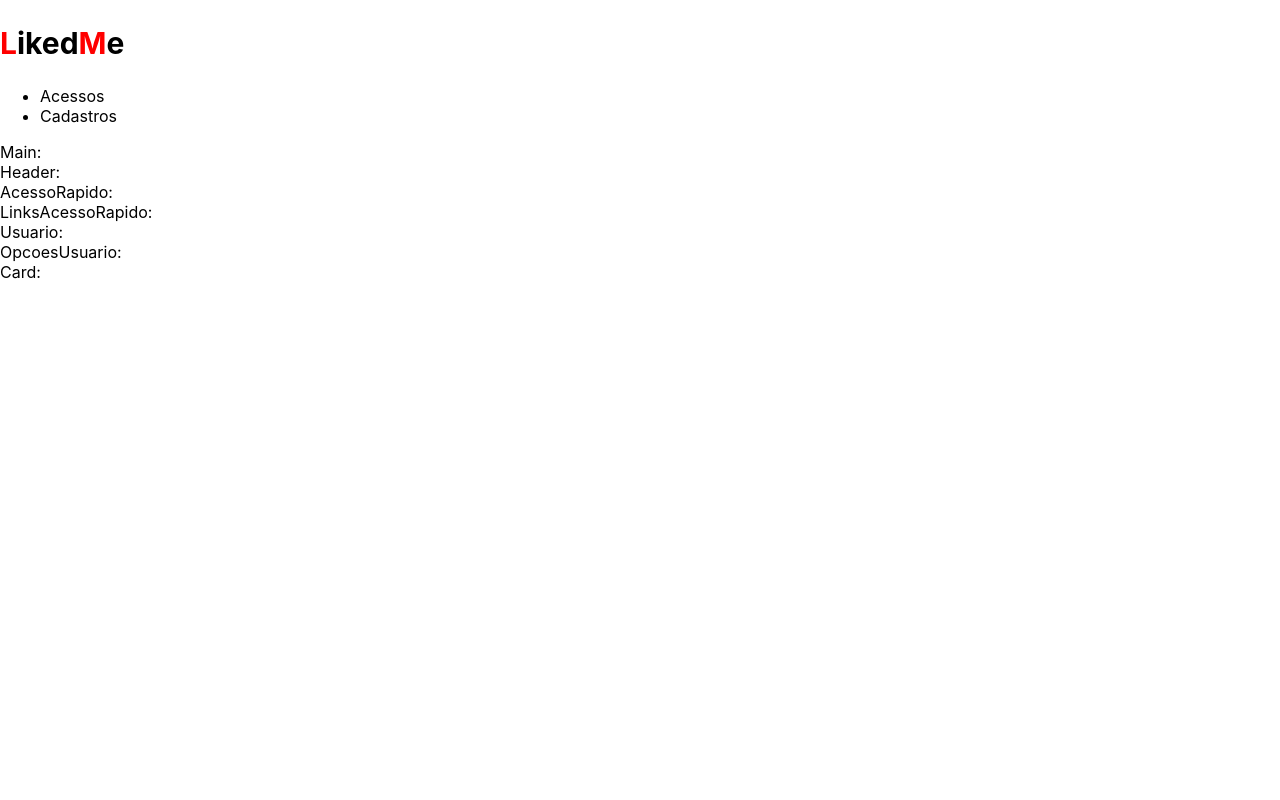
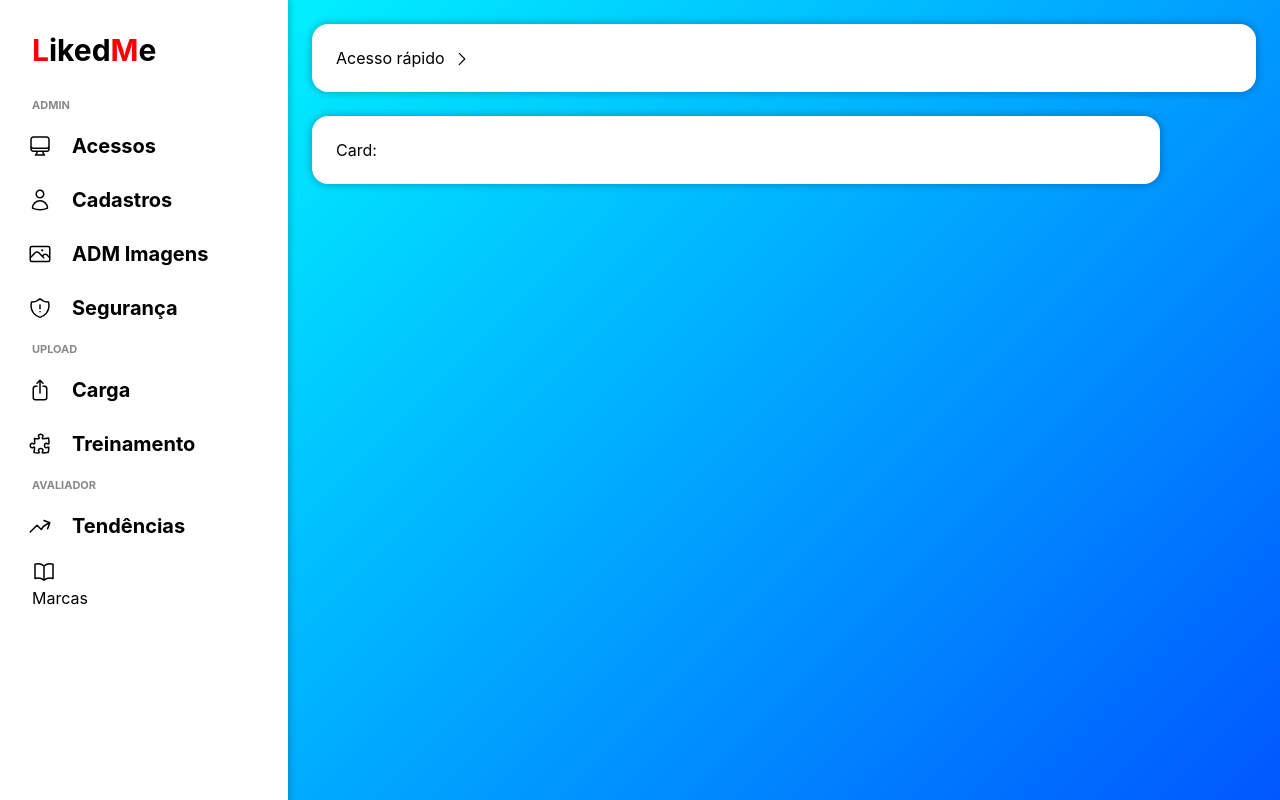
Before and after one commit to castelanlan/LikedMeApp, a React (Create React App) app: page / in a window 1280 px wide. Built offline with nearby package versions, Linux system fonts and the light colour scheme; a web font is replaced by a local one.

Commit message:
Nav/Header básicos

```diff
--- a/src/App.css
+++ b/src/App.css
@@ -37,6 +37,112 @@
   }
 } */
 
+.App {
+  display: flex;
+  flex-direction: row;
+  height: 100vh;
+}
+
+* {
+  --black: 900;
+  --bold: 700;
+  --medium: 500;
+  --regular: 400;
+  --light: 300;
+  --thin: 100;
+
+  --shadow: 0 0 7px 2px rgba(0 0 0 / .2);
+
+  margin: 0;
+  padding: 0;
+}
+
 h1 {
   font-size: 30px;
 }
+
+.nav {
+  padding: 2em 4em 2em 2em;
+  box-shadow: var(--shadow);
+  z-index: 2;
+}
+
+.title {
+  margin-bottom: 1em;
+}
+
+.nav-link-section-title {
+  font-size: 11px;
+  font-weight: var(--bold);
+  color: #888;
+  position: relative;
+}
+
+.nav-link-section-title::before {
+  content: " ";
+  position: absolute;
+  top: 0;
+  left: 100%;
+  height: 1px;
+  background-color: #888;
+}
+
+.nav-link-item {
+  font-size: 20px;
+  font-weight: var(--bold);
+
+  border-radius: .3em;
+
+  display: flex;
+  min-width: 10em;
+  margin: .7em -.6em;
+  padding: .4em .4em;
+  transition: all .3s;
+}
+
+.nav-link-item:hover {
+  background-color: #ddd;
+}
+
+.nav-link-item p {
+  margin-left: 1em;
+}
+
+.nav-link-item-icon {
+  height: 24px;
+}
+
+.main {
+  flex-grow: 1;
+  background-image: linear-gradient(135deg, rgba(0,240,255,1) 0%, rgba(0,87,255,1) 100%);;
+}
+
+.header, .card {
+  background-color: #fff;
+  box-shadow: var(--shadow);
+  padding: 1.5em;
+  margin: 1.5em;
+  border-radius: 1em;
+
+  display: flex;
+}
+
+.header-acesso-rapido {
+  display: flex;
+  flex-direction: row;
+  justify-content: center;
+}
+
+/* .header-acesso-rapido p {
+  transform: translateY(1px);
+} */
+
+.header-acesso-rapido-icon {
+  margin-left: .5em;
+  height: 18px;
+  transform: translateY(2px);
+}
+
+.card {
+  max-width: 50em;
+}
--- a/src/App.js
+++ b/src/App.js
@@ -1,51 +1,65 @@
-import React, { useState, useEffect } from 'react';
+// import React, { useState, useEffect } from 'react';
 import './App.css';
 
+
+
+function Nav(props) {
+  return (<div className='nav'>{props.children} </div>)
+}
 
 function Title() {
   return (
     <h1 className='title'><span style={{ color: 'red' }}>L</span>iked<span style={{ color: 'red' }}>M</span>e</h1>
   )
 }
-function Nav() {
-  return (
-    <nav>
 
-      <Title />
-      <ul>
-        <li>Acessos</li>
-        <li>Cadastros</li>
-      </ul>
-    </nav>
-  )
+function NavLinkSection(props) {
+  return (<div>{props.children} </div>)
+}
+
+function NavLinkSectionTitle(props) {
+  return (<div className='nav-link-section-title'>{props.children}</div>)
+}
+
+function NavLinkItem(props) {
+  return (<div className='nav-link-item'>{props.children} </div>)
+}
+
+function NavDropDown(props) {
+  return (<div>{props.children} </div>)
 }
 
 function Main(props) {
-  return (<div>Main: { props.children }</div>);
+  return (<div className='main'>{props.children}</div>);
 }
 
 function Header(props) {
-  return (<div>Header: { props.children }</div>);
+  return (<div className='header'>{props.children}</div>);
 }
 
 function AcessoRapido(props) {
-  return (<div>AcessoRapido: { props.children }</div>);
+  return (
+  <div className='header-acesso-rapido'>
+    <p>Acesso rápido</p>
+    <svg className="header-acesso-rapido-icon" xmlns="http://www.w3.org/2000/svg" fill="none" viewBox="0 0 24 24" strokeWidth={1.5} stroke="currentColor"><path strokeLinecap="round" strokeLinejoin="round" d="m8.25 4.5 7.5 7.5-7.5 7.5" /></svg>
+    {props.children}
+  </div>);
 }
 
 function LinksAcessoRapido(props) {
-  return (<div>LinksAcessoRapido: { props.children }</div>);
+  return (<div> {props.children}</div>);
 }
 
 function Usuario(props) {
-  return (<div>Usuario: { props.children }</div>);
+  return (<div> {props.children}</div>);
 }
 
 function OpcoesUsuario(props) {
-  return (<div>OpcoesUsuario: { props.children }</div>);
+  return (<div> {props.children}</div>);
 }
 
 function Card(props) {
-  return (<div>Card: { props.children }</div>);
+  return (<div className='card'>Card: {props.children}</div>);
 }
 
 function App() {
@@ -66,9 +80,52 @@ function App() {
 
   return (
     <div className="App">
-      <Nav />
-      <Main className="main">
-        <Header className="Header">
+      <Nav>
+        <Title />
+        <NavLinkSection>
+          <NavLinkSectionTitle>ADMIN</NavLinkSectionTitle>
+          <NavLinkItem>
+            <svg className="nav-link-item-icon" xmlns="http://www.w3.org/2000/svg" fill="none" viewBox="0 0 24 24" strokeWidth={1.5} stroke="currentColor"><path strokeLinecap="round" strokeLinejoin="round" d="M9 17.25v1.007a3 3 0 0 1-.879 2.122L7.5 21h9l-.621-.621A3 3 0 0 1 15 18.257V17.25m6-12V15a2.25 2.25 0 0 1-2.25 2.25H5.25A2.25 2.25 0 0 1 3 15V5.25m18 0A2.25 2.25 0 0 0 18.75 3H5.25A2.25 2.25 0 0 0 3 5.25m18 0V12a2.25 2.25 0 0 1-2.25 2.25H5.25A2.25 2.25 0 0 1 3 12V5.25" /></svg>
+            <p>Acessos</p>
+          </NavLinkItem>
+          <NavLinkItem>
+            <svg className="nav-link-item-icon" xmlns="http://www.w3.org/2000/svg" fill="none" viewBox="0 0 24 24" strokeWidth={1.5} stroke="currentColor"><path strokeLinecap="round" strokeLinejoin="round" d="M15.75 6a3.75 3.75 0 1 1-7.5 0 3.75 3.75 0 0 1 7.5 0ZM4.501 20.118a7.5 7.5 0 0 1 14.998 0A17.933 17.933 0 0 1 12 21.75c-2.676 0-5.216-.584-7.499-1.632Z" /></svg>
+            <p>Cadastros</p>
+          </NavLinkItem>
+          <NavLinkItem>
+            <svg className="nav-link-item-icon" xmlns="http://www.w3.org/2000/svg" fill="none" viewBox="0 0 24 24" strokeWidth={1.5} stroke="currentColor"><path strokeLinecap="round" strokeLinejoin="round" d="m2.25 15.75 5.159-5.159a2.25 2.25 0 0 1 3.182 0l5.159 5.159m-1.5-1.5 1.409-1.409a2.25 2.25 0 0 1 3.182 0l2.909 2.909m-18 3.75h16.5a1.5 1.5 0 0 0 1.5-1.5V6a1.5 1.5 0 0 0-1.5-1.5H3.75A1.5 1.5 0 0 0 2.25 6v12a1.5 1.5 0 0 0 1.5 1.5Zm10.5-11.25h.008v.008h-.008V8.25Zm.375 0a.375.375 0 1 1-.75 0 .375.375 0 0 1 .75 0Z" /></svg>
+            <p>ADM Imagens</p>
+          </NavLinkItem>
+          <NavLinkItem>
+            <svg className="nav-link-item-icon" xmlns="http://www.w3.org/2000/svg" fill="none" viewBox="0 0 24 24" strokeWidth={1.5} stroke="currentColor"><path strokeLinecap="round" strokeLinejoin="round" d="M12 9v3.75m0-10.036A11.959 11.959 0 0 1 3.598 6 11.99 11.99 0 0 0 3 9.75c0 5.592 3.824 10.29 9 11.622 5.176-1.332 9-6.03 9-11.622 0-1.31-.21-2.57-.598-3.75h-.152c-3.196 0-6.1-1.25-8.25-3.286Zm0 13.036h.008v.008H12v-.008Z" /></svg>
+            <p>Segurança</p>
+          </NavLinkItem>
+        </NavLinkSection>
+        <NavLinkSection>
+          <NavLinkSectionTitle>UPLOAD</NavLinkSectionTitle>
+          <NavLinkItem>
+            <svg className="nav-link-item-icon" xmlns="http://www.w3.org/2000/svg" fill="none" viewBox="0 0 24 24" strokeWidth={1.5} stroke="currentColor"><path strokeLinecap="round" strokeLinejoin="round" d="M9 8.25H7.5a2.25 2.25 0 0 0-2.25 2.25v9a2.25 2.25 0 0 0 2.25 2.25h9a2.25 2.25 0 0 0 2.25-2.25v-9a2.25 2.25 0 0 0-2.25-2.25H15m0-3-3-3m0 0-3 3m3-3V15" /></svg>
+            <p>Carga</p>
+          </NavLinkItem>
+          <NavLinkItem>
+            <svg className="nav-link-item-icon" xmlns="http://www.w3.org/2000/svg" fill="none" viewBox="0 0 24 24" strokeWidth={1.5} stroke="currentColor"><path strokeLinecap="round" strokeLinejoin="round" d="M14.25 6.087c0-.355.186-.676.401-.959.221-.29.349-.634.349-1.003 0-1.036-1.007-1.875-2.25-1.875s-2.25.84-2.25 1.875c0 .369.128.713.349 1.003.215.283.401.604.401.959v0a.64.64 0 0 1-.657.643 48.39 48.39 0 0 1-4.163-.3c.186 1.613.293 3.25.315 4.907a.656.656 0 0 1-.658.663v0c-.355 0-.676-.186-.959-.401a1.647 1.647 0 0 0-1.003-.349c-1.036 0-1.875 1.007-1.875 2.25s.84 2.25 1.875 2.25c.369 0 .713-.128 1.003-.349.283-.215.604-.401.959-.401v0c.31 0 .555.26.532.57a48.039 48.039 0 0 1-.642 5.056c1.518.19 3.058.309 4.616.354a.64.64 0 0 0 .657-.643v0c0-.355-.186-.676-.401-.959a1.647 1.647 0 0 1-.349-1.003c0-1.035 1.008-1.875 2.25-1.875 1.243 0 2.25.84 2.25 1.875 0 .369-.128.713-.349 1.003-.215.283-.4.604-.4.959v0c0 .333.277.599.61.58a48.1 48.1 0 0 0 5.427-.63 48.05 48.05 0 0 0 .582-4.717.532.532 0 0 0-.533-.57v0c-.355 0-.676.186-.959.401-.29.221-.634.349-1.003.349-1.035 0-1.875-1.007-1.875-2.25s.84-2.25 1.875-2.25c.37 0 .713.128 1.003.349.283.215.604.401.96.401v0a.656.656 0 0 0 .658-.663 48.422 48.422 0 0 0-.37-5.36c-1.886.342-3.81.574-5.766.689a.578.578 0 0 1-.61-.58v0Z" /></svg>
+            <p>Treinamento</p>
+          </NavLinkItem>
+        </NavLinkSection>
+        <NavLinkSection>
+          <NavLinkSectionTitle>AVALIADOR</NavLinkSectionTitle>
+          <NavLinkItem>
+            <svg className="nav-link-item-icon" xmlns="http://www.w3.org/2000/svg" fill="none" viewBox="0 0 24 24" strokeWidth={1.5} stroke="currentColor"><path strokeLinecap="round" strokeLinejoin="round" d="M2.25 18 9 11.25l4.306 4.306a11.95 11.95 0 0 1 5.814-5.518l2.74-1.22m0 0-5.94-2.281m5.94 2.28-2.28 5.941" /></svg>
+            <p>Tendências</p>
+          </NavLinkItem>
+          <NavDropDown>
+            <svg className="nav-link-item-icon" xmlns="http://www.w3.org/2000/svg" fill="none" viewBox="0 0 24 24" strokeWidth={1.5} stroke="currentColor"><path strokeLinecap="round" strokeLinejoin="round" d="M12 6.042A8.967 8.967 0 0 0 6 3.75c-1.052 0-2.062.18-3 .512v14.25A8.987 8.987 0 0 1 6 18c2.305 0 4.408.867 6 2.292m0-14.25a8.966 8.966 0 0 1 6-2.292c1.052 0 2.062.18 3 .512v14.25A8.987 8.987 0 0 0 18 18a8.967 8.967 0 0 0-6 2.292m0-14.25v14.25" /></svg>
+            <p>Marcas</p>
+          </NavDropDown>
+        </NavLinkSection>
+      </Nav>
+      <Main>
+        <Header>
           <AcessoRapido>
             <LinksAcessoRapido />
           </AcessoRapido>
```
Also changed, not shown: 1 other file (tests, documents, lock files or other folders).
